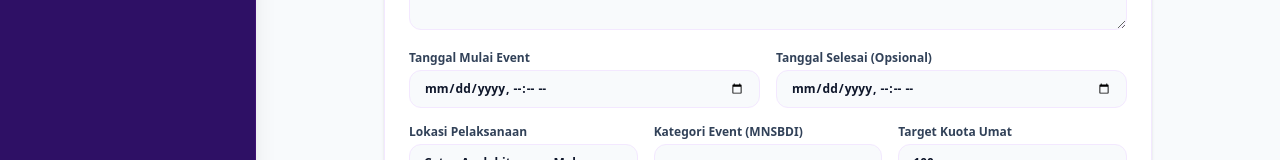
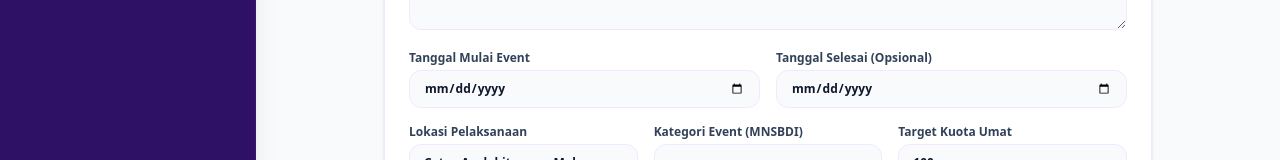
Before and after one commit to iScoopz/Vihara, a Next.js app: page /events/new in a window 1280 px wide. Shown: the part 492-652 px from the top of the page. Built offline with nearby package versions, Linux system fonts and the light colour scheme.

Commit message:
fix: Change event date input to date-only selector without forcing time input

```diff
--- a/src/app/(admin)/events/new/page.tsx
+++ b/src/app/(admin)/events/new/page.tsx
@@ -164,7 +164,7 @@ export default function CreateNewEventPage() {
             <div>
               <label className="block font-extrabold text-slate-700 dark:text-slate-300 mb-1">Tanggal Mulai Event</label>
               <input
-                type="datetime-local"
+                type="date"
                 required
                 value={eventDate}
                 onChange={(e) => setEventDate(e.target.value)}
@@ -175,7 +175,7 @@ export default function CreateNewEventPage() {
             <div>
               <label className="block font-extrabold text-slate-700 dark:text-slate-300 mb-1">Tanggal Selesai (Opsional)</label>
               <input
-                type="datetime-local"
+                type="date"
                 value={endDate}
                 onChange={(e) => setEndDate(e.target.value)}
                 className="w-full bg-slate-50 dark:bg-purple-950 border border-purple-100 dark:border-purple-900 rounded-xl px-3.5 py-2.5 text-xs font-semibold text-slate-900 dark:text-white focus:outline-none focus:border-purple-600"
```
